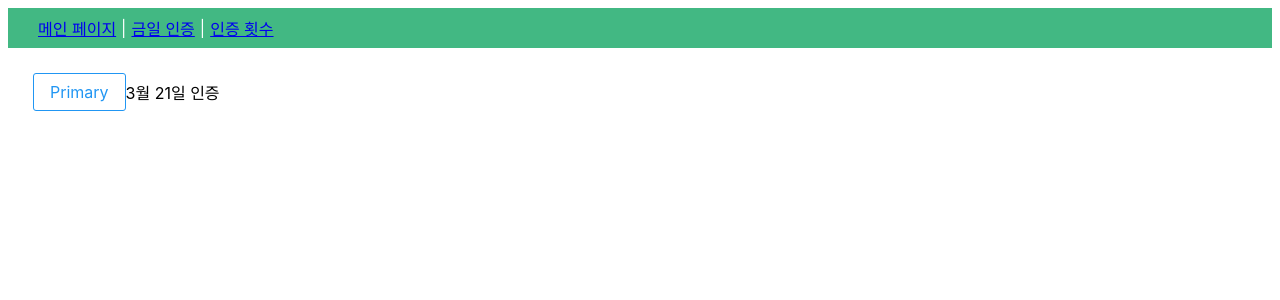
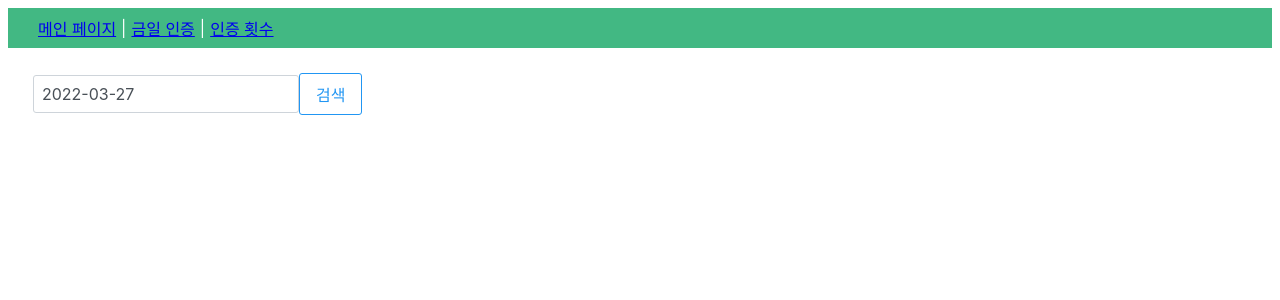
Before and after one commit to Jeong-jae/MiracleMorning, a Vue app in the folder miracle_morning/: page /MenuTodayTimeline in a window 1280 px wide. Shown: the top 300 px of the page. Built offline with nearby package versions, Linux system fonts and the light colour scheme.

Commit message:
달력 select구현

```diff
--- a/miracle_morning/src/components/MenuTodayTimeline.vue
+++ b/miracle_morning/src/components/MenuTodayTimeline.vue
@@ -1,99 +1,68 @@
 <template>
   <div>
-    <Button label="Primary" class="p-button-outlined" />
-    <div>{{ selectMonth }}월 {{ selectDay }}일 인증</div>
-    <!-- <el-timeline>
-      <el-timeline-item
-        v-for="(activity, index) in activities"
-        :key="index"
-        :type="activity.type"
-        :color="activity.color"
-        :size="activity.size"
-        :hollow="activity.hollow"
-        :timestamp="activity.timestamp"
-      >
-        {{ activity.name }}
-      </el-timeline-item>
-    </el-timeline> -->
+    <Calendar v-model="calendarValue" dateFormat="yy-mm-dd" />
+    <Button label="검색" class="p-button-outlined" @click="SearchData" />
+    <div>
+      <Timeline :value="timelineData">
+        <template #content="slotProps">
+          <small class="p-text-secondary">{{ slotProps.item.timestamp }}</small>
+          {{ slotProps.item.name }}
+        </template>
+      </Timeline>
+    </div>
   </div>
 </template>
 
 <script>
 import { ref } from "vue";
-import data from "../data/year.json";
+import year from "../data/year.json";
+
 export default {
   setup() {
-    let activities = ref([
-      {
-        name: "Custom icon",
-        timestamp: "2018-04-12 20:46",
-        type: "primary",
-        hollow: true,
-      },
-      {
-        name: "Custom color",
-        timestamp: "2018-04-03 20:46",
-        type: "primary",
-        hollow: true,
-      },
-      {
-        name: "Custom size",
-        timestamp: "2018-04-03 20:46",
-        type: "primary",
-        hollow: true,
-      },
-      {
-        name: "Custom hollow",
-        timestamp: "2018-04-03 20:46",
-        type: "primary",
-        hollow: true,
-      },
-      {
-        name: "Default node",
-        timestamp: "2018-04-03 20:46",
-        type: "primary",
-        hollow: true,
-      },
-    ]);
-    activities = ref([]);
-    let selectMonth = ref("");
-    let selectDay = ref("");
+    let timelineData = ref([]);
+    let selectYear = ref("");
+    let month = ref("");
+    let day = ref("");
+    let calendarValue = ref(new Date());
 
-    for (var month in data) {
-      // console.log(month + "월");
-      for (var day in data[month]) {
-        // console.log(day + "일");
-        // console.log(data[month][day]);
-        // console.log(data[month][day].data);
-        if (data[month][day].data) {
-          for (var i = 0; i < data[month][day].data.length; i++) {
-            if (!data[month][day].data.length) return;
-            selectMonth.value = month;
-            selectDay.value = day;
-            let hour = 0;
-            let min = 0;
-            // console.log(data[month][day].data[i]);
-            data[month][day].data[i].type = "primary";
-            data[month][day].data[i].hollow = true;
-            if (data[month][day].data[i].timestamp.length == 3) {
-              hour = data[month][day].data[i].timestamp.substring(0, 1);
-              min = data[month][day].data[i].timestamp.substring(1, 3);
-            } else if (data[month][day].data[i].timestamp.length == 4) {
-              hour = data[month][day].data[i].timestamp.substring(0, 2);
-              min = data[month][day].data[i].timestamp.substring(2, 4);
-            }
-            data[month][day].data[
-              i
-            ].timestamp = `2022년 ${month}월 ${day}일 ${hour}시 ${min}분`;
-            activities.value.push(data[month][day].data[i]);
-          }
+    const SearchData = () => {
+      timelineData.value = [];
+      selectYear.value = calendarValue.value.getFullYear();
+      month.value = calendarValue.value.getMonth() + 1;
+      day.value = calendarValue.value.getDate();
+      console.log(calendarValue.value.getFullYear() + "년");
+      console.log(calendarValue.value.getMonth() + 1 + "월");
+      console.log(calendarValue.value.getDate() + "일");
+
+      if (year[month.value][day.value]) {
+        console.log("값이 있다");
+      } else {
+        console.log("값이 없다");
+      }
+      for (var i = 0; i < year[month.value][day.value].auth.length; i++) {
+        if (!year[month.value][day.value].auth.length) return;
+        let hour = 0;
+        let min = 0;
+        if (year[month.value][day.value].auth[i].timestamp.length == 3) {
+          hour = year[month.value][day.value].auth[i].timestamp.substring(0, 1);
+          min = year[month.value][day.value].auth[i].timestamp.substring(1, 3);
+        } else if (year[month.value][day.value].auth[i].timestamp.length == 4) {
+          hour = year[month.value][day.value].auth[i].timestamp.substring(0, 2);
+          min = year[month.value][day.value].auth[i].timestamp.substring(2, 4);
         }
+        // year[month.value][day.value].auth[i].timestamp = `2022년 ${month.value}월 ${day.value}일 ${hour}시 ${min}분`;
+        year[month.value][day.value].auth[i].timestamp = `${hour}시 ${min}분`;
+        timelineData.value.push(year[month.value][day.value].auth[i]);
       }
-    }
+    };
+
     return {
-      activities,
-      selectMonth,
-      selectDay,
+      timelineData,
+      selectYear,
+      month,
+      day,
+      calendarValue,
+      SearchData,
     };
   },
 };
--- a/miracle_morning/src/data/year.json
+++ b/miracle_morning/src/data/year.json
@@ -1,7 +1,7 @@
 {
   "2":{
     "21":{
-      "data":[
+      "auth":[
         {"name" : "리바", "timestamp" : "430"},
         {"name" : "하랭이요", "timestamp" : "441"},
         {"name" : "응", "timestamp" : "450"},
@@ -27,7 +27,7 @@
   },
   "3":{
     "21":{
-      "data":[
+      "auth":[
         {"name" : "리바", "timestamp" : "430"},
         {"name" : "하랭이요", "timestamp" : "441"},
         {"name" : "응", "timestamp" : "450"},
@@ -49,5 +49,38 @@
     "25":{
 
     }
+  },
+  "4":{
+    "1":{"auth":[]},
+    "2":{"auth":[]},
+    "3":{"auth":[]},
+    "4":{"auth":[]},
+    "5":{"auth":[]},
+    "6":{"auth":[]},
+    "7":{"auth":[]},
+    "8":{"auth":[]},
+    "9":{"auth":[]},
+    "10":{"auth":[]},
+    "11":{"auth":[]},
+    "12":{"auth":[]},
+    "13":{"auth":[]},
+    "14":{"auth":[]},
+    "15":{"auth":[]},
+    "16":{"auth":[]},
+    "17":{"auth":[]},
+    "18":{"auth":[]},
+    "19":{"auth":[]},
+    "20":{"auth":[]},
+    "21":{"auth":[]},
+    "22":{"auth":[]},
+    "23":{"auth":[]},
+    "24":{"auth":[]},
+    "25":{"auth":[]},
+    "26":{"auth":[]},
+    "27":{"auth":[]},
+    "28":{"auth":[]},
+    "29":{"auth":[]},
+    "30":{"auth":[]}
+
   }
 }
--- a/miracle_morning/src/main.js
+++ b/miracle_morning/src/main.js
@@ -4,6 +4,8 @@ import App from "./App.vue";
 
 import PrimeVue from "primevue/config";
 import Button from "primevue/button";
+import Timeline from "primevue/timeline";
+import Calendar from "primevue/calendar";
 
 import "primevue/resources/themes/saga-blue/theme.css";
 import "primevue/resources/primevue.min.css";
@@ -12,7 +14,10 @@ import "primeicons/primeicons.css";
 const app = createApp(App);
 
 app.use(router);
+
 app.use(PrimeVue);
 app.component("Button", Button);
+app.component("Timeline", Timeline);
+app.component("Calendar", Calendar);
 
 app.mount("#app");
```
